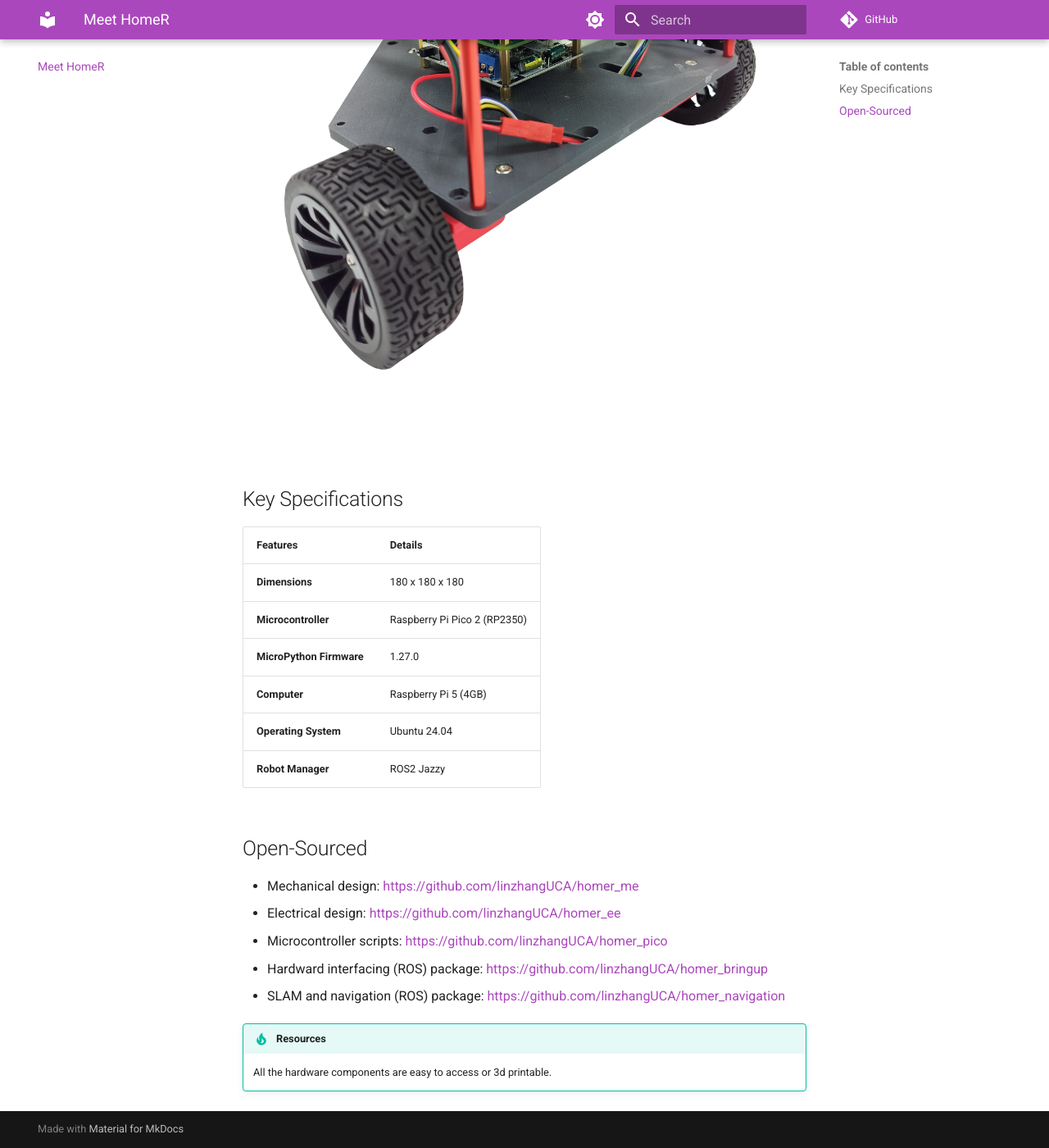
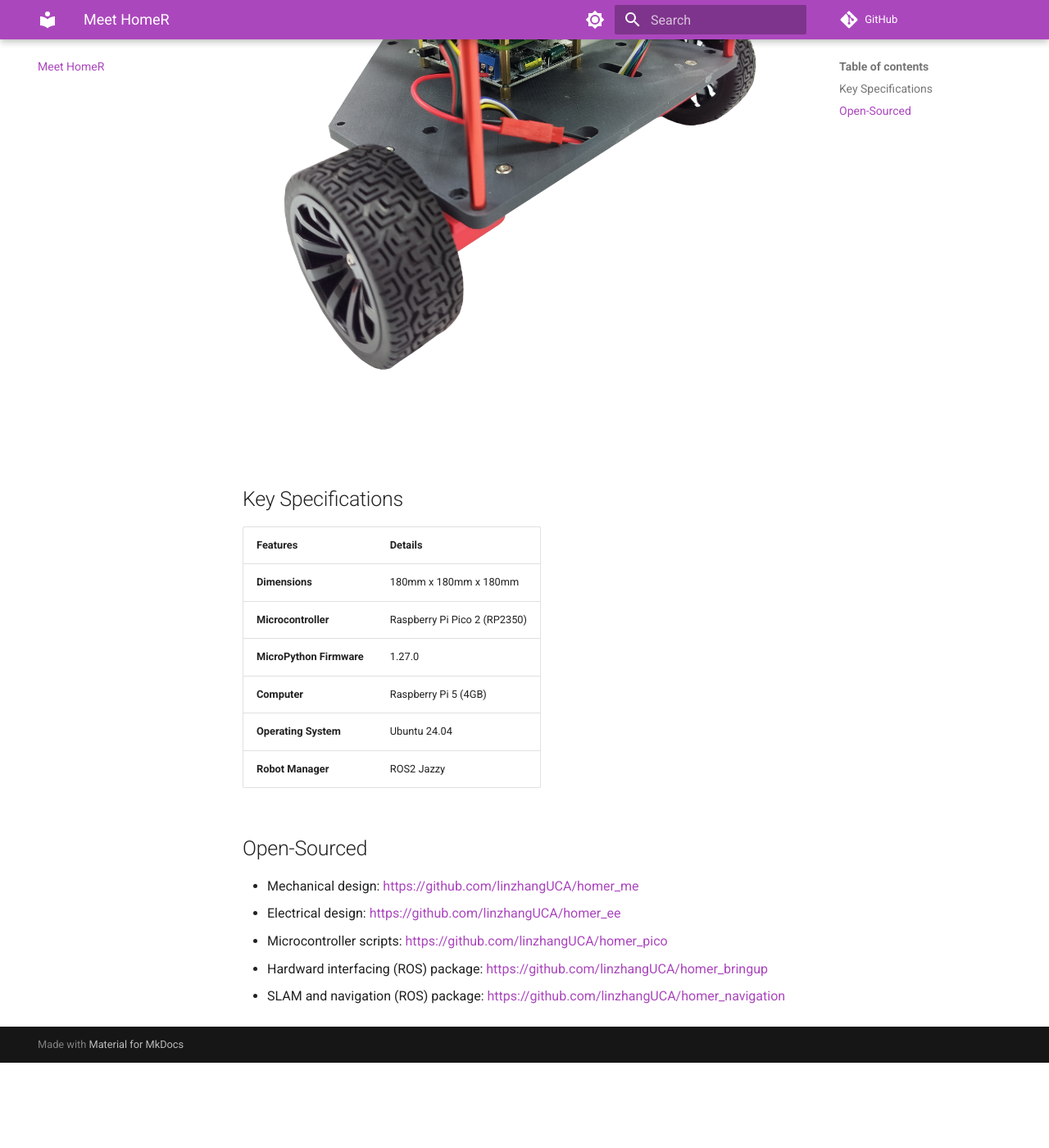
Before and after one commit to linzhangUCA/homer_docs, an MkDocs documentation site: the page built from docs/index.md, in a window 1280 px wide and 1400 px high, scrolled down 720 px. Shown: the whole window at 82% size. Built offline with MkDocs 1.6.1 and Material for MkDocs 9.7.7, drawn with Linux system fonts in a browser that asks for light colours; comment, search, counter and statistics services are not loaded; after the commit the page ends 2016 px from its top, so only the background shows below that.

Commit message:
minor update front page

```diff
--- a/docs/index.md
+++ b/docs/index.md
@@ -11,7 +11,7 @@ The Robot Operating System (ROS), as a butler serves a **Raspberry Pi** SBC maki
 
 | Features | Details |
 | :--- | :--- |
-| **Dimensions** | 180 x 180 x 180 |
+| **Dimensions** | 180mm x 180mm x 180mm |
 | **Microcontroller** | Raspberry Pi Pico 2 (RP2350) |
 | **MicroPython Firmware** | 1.27.0 |
 | **Computer** | Raspberry Pi 5 (4GB) |
@@ -25,6 +25,3 @@ The Robot Operating System (ROS), as a butler serves a **Raspberry Pi** SBC maki
 - Microcontroller scripts: [https://github.com/linzhangUCA/homer_pico](https://github.com/linzhangUCA/homer_pico)
 - Hardward interfacing (ROS) package: [https://github.com/linzhangUCA/homer_bringup](https://github.com/linzhangUCA/homer_bringup)
 - SLAM and navigation (ROS) package: [https://github.com/linzhangUCA/homer_navigation](https://github.com/linzhangUCA/homer_navigation)
-
-!!! tip "Resources"
-    All the hardware components are easy to access or 3d printable.
```
